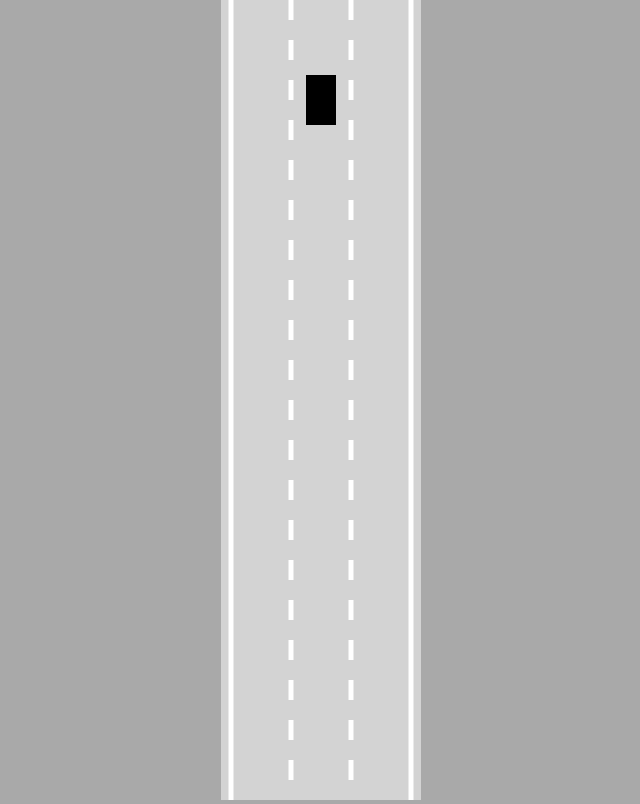
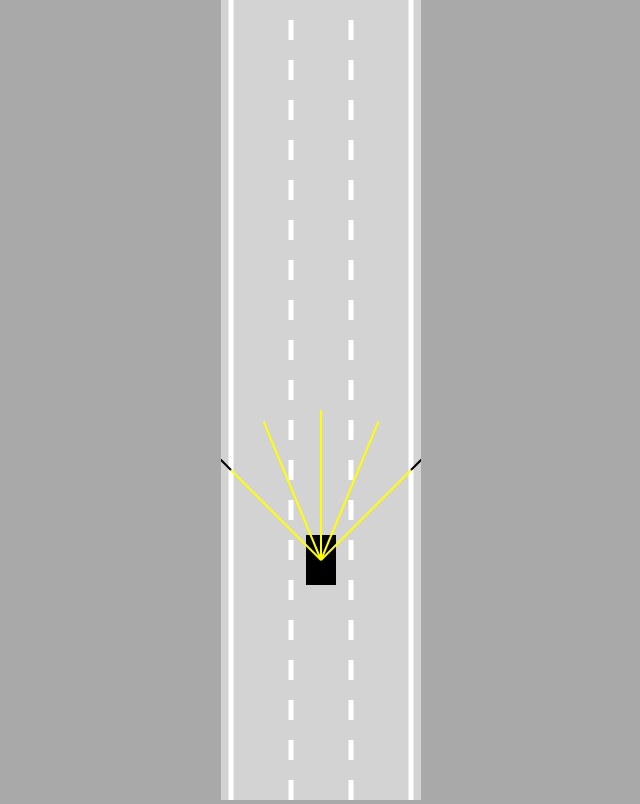
Before and after one commit to rickyalvedro/Self_Driving_Car_using_Javascript_showing_involvement_of_NeuralNetworks_and_MachineLearning, a plain HTML site: page Self_Driving_Car_Project/index.html in a window 1280 px wide. Shown: the whole page, without its empty margins (319-959 px from the left). Drawn offline with Linux system fonts and the light colour scheme.

Commit message:
Artificial Sensors are implemented

```diff
--- a/Self_Driving_Car_Project/car.js
+++ b/Self_Driving_Car_Project/car.js
@@ -1,53 +1,57 @@
 class Car{
     constructor(x,y,width,height){
-        this.x = x;
-        this.y = y;
-        this.width = width;
-        this.height = height;
+        this.x=x;
+        this.y=y;
+        this.width=width;
+        this.height=height;
 
-        this.speed = 0;
-        this.acceleration = 0.2;
-        this.maxSpeed = 3;
-        this.friction = 0.05;
-        this.angle = 0;
+        this.speed=0;
+        this.acceleration=0.2;
+        this.maxSpeed=3;
+        this.friction=0.05;
+        this.angle=0;
 
-        this.controls = new Controls();
+        this.sensor=new Sensor(this);
+        this.controls=new Controls();
     }
 
-    update(){
+    update(roadBorders){
         this.#move();
+        this.sensor.update(roadBorders);
     }
 
     #move(){
         if(this.controls.forward){
-            this.speed += this.acceleration;
+            this.speed+=this.acceleration;
         }
         if(this.controls.reverse){
-            this.speed -= this.acceleration;
+            this.speed-=this.acceleration;
         }
 
-        if(this.speed > this.maxSpeed){
-            this.speed = this.maxSpeed;
+        if(this.speed>this.maxSpeed){
+            this.speed=this.maxSpeed;
         }
-        if(this.speed < -this.maxSpeed/2){
-            this.speed = -this.maxSpeed/2;
+        if(this.speed<-this.maxSpeed/2){
+            this.speed=-this.maxSpeed/2;
         }
-        if(this.speed > 0){
-            this.speed -= this.friction;
+
+        if(this.speed>0){
+            this.speed-=this.friction;
         }
-        if(this.speed < 0){
-            this.speed += this.friction;
+        if(this.speed<0){
+            this.speed+=this.friction;
         }
-        if(Math.abs(this.speed) < this.friction){
-            this.speed = 0;
+        if(Math.abs(this.speed)<this.friction){
+            this.speed=0;
         }
+
         if(this.speed!=0){
-            const flip = this.speed>0?1:-1;
+            const flip=this.speed>0?1:-1;
             if(this.controls.left){
-                this.angle += 0.03*flip;
+                this.angle+=0.03*flip;
             }
             if(this.controls.right){
-                this.angle -= 0.03*flip;
+                this.angle-=0.03*flip;
             }
         }
 
@@ -70,5 +74,7 @@ class Car{
         ctx.fill();
 
         ctx.restore();
+
+        this.sensor.draw(ctx);
     }
 }
--- a/Self_Driving_Car_Project/index.html
+++ b/Self_Driving_Car_Project/index.html
@@ -8,6 +8,7 @@
 </head>
 <body>
     <canvas id="myCanvas"></canvas>
+    <script src="sensor.js"></script>
     <script src="utils.js"></script>
     <script src="road.js"></script>
     <script src="controls.js"></script>
--- a/Self_Driving_Car_Project/main.js
+++ b/Self_Driving_Car_Project/main.js
@@ -1,19 +1,23 @@
-const canvas = document.getElementById("myCanvas");
-canvas.height = window.innerHeight;
-canvas.width = 200;
+const canvas=document.getElementById("myCanvas");
+canvas.width=200;
 
 const ctx = canvas.getContext("2d");
-const road = new Road(canvas.width/2,canvas.width*0.9);
-const car = new Car(100,100,30,50);
-car.draw(ctx);
+const road=new Road(canvas.width/2,canvas.width*0.9);
+const car=new Car(road.getLaneCenter(1),100,30,50);
 
 animate();
 
 function animate(){
-    car.update();
+    car.update(road.borders);
 
-    canvas.height = window.innerHeight;
+    canvas.height=window.innerHeight;
+
+    ctx.save();
+    ctx.translate(0,-car.y+canvas.height*0.7);
+
     road.draw(ctx);
     car.draw(ctx);
+
+    ctx.restore();
     requestAnimationFrame(animate);
 }
--- a/Self_Driving_Car_Project/road.js
+++ b/Self_Driving_Car_Project/road.js
@@ -1,37 +1,56 @@
 class Road{
     constructor(x,width,laneCount=3){
-        this.x = x;
-        this.width = width;
-        this.laneCount = laneCount;
+        this.x=x;
+        this.width=width;
+        this.laneCount=laneCount;
 
-        this.left = x-width/2;
-        this.right = x+width/2;
+        this.left=x-width/2;
+        this.right=x+width/2;
 
-        const infinity = 1000000;
+        const infinity=1000000;
         this.top=-infinity;
         this.bottom=infinity;
+
+        const topLeft={x:this.left,y:this.top};
+        const topRight={x:this.right,y:this.top};
+        const bottomLeft={x:this.left,y:this.bottom};
+        const bottomRight={x:this.right,y:this.bottom};
+        this.borders=[
+            [topLeft,bottomLeft],
+            [topRight,bottomRight]
+        ];
+    }
+
+    getLaneCenter(laneIndex){
+        const laneWidth=this.width/this.laneCount;
+        return this.left+laneWidth/2+
+            Math.min(laneIndex,this.laneCount-1)*laneWidth;
     }
 
     draw(ctx){
-        ctx.lineWidth = 5;
+        ctx.lineWidth=5;
         ctx.strokeStyle="white";
 
-        for(let i=0; i<=this.laneCount; i++){
-            const x = lerp(
+        for(let i=1;i<=this.laneCount-1;i++){
+            const x=lerp(
                 this.left,
                 this.right,
                 i/this.laneCount
             );
-            if(i>0 && i<this.laneCount){
-                ctx.setLineDash([20,20]);
-            }else{
-                ctx.setLineDash([]);
-            }
+
+            ctx.setLineDash([20,20]);
             ctx.beginPath();
             ctx.moveTo(x,this.top);
             ctx.lineTo(x,this.bottom);
             ctx.stroke();
+        }
 
-        }
+        ctx.setLineDash([]);
+        this.borders.forEach(border=>{
+            ctx.beginPath();
+            ctx.moveTo(border[0].x,border[0].y);
+            ctx.lineTo(border[1].x,border[1].y);
+            ctx.stroke();
+        });
     }
 }
--- /dev/null
+++ b/Self_Driving_Car_Project/sensor.js
@@ -0,0 +1,100 @@
+class Sensor{
+    constructor(car){
+        this.car=car;
+        this.rayCount=5;
+        this.rayLength=150;
+        this.raySpread=Math.PI/2;
+
+        this.rays=[];
+        this.readings=[];
+    }
+
+    update(roadBorders){
+        this.#castRays();
+        this.readings=[];
+        for(let i=0;i<this.rays.length;i++){
+            this.readings.push(
+                this.#getReading(this.rays[i],roadBorders)
+            );
+        }
+    }
+
+    #getReading(ray,roadBorders){
+        let touches=[];
+
+        for(let i=0;i<roadBorders.length;i++){
+            const touch=getIntersection(
+                ray[0],
+                ray[1],
+                roadBorders[i][0],
+                roadBorders[i][1]
+            );
+            if(touch){
+                touches.push(touch);
+            }
+        }
+
+        if(touches.length==0){
+            return null;
+        }else{
+            const offsets=touches.map(e=>e.offset);
+            const minOffset=Math.min(...offsets);
+            return touches.find(e=>e.offset==minOffset);
+        }
+    }
+
+    #castRays(){
+        this.rays=[];
+        for(let i=0;i<this.rayCount;i++){
+            const rayAngle=lerp(
+                this.raySpread/2,
+                -this.raySpread/2,
+                this.rayCount==1?0.5:i/(this.rayCount-1)
+            )+this.car.angle;
+
+            const start={x:this.car.x, y:this.car.y};
+            const end={
+                x:this.car.x-
+                    Math.sin(rayAngle)*this.rayLength,
+                y:this.car.y-
+                    Math.cos(rayAngle)*this.rayLength
+            };
+            this.rays.push([start,end]);
+        }
+    }
+
+    draw(ctx){
+        for(let i=0;i<this.rayCount;i++){
+            let end=this.rays[i][1];
+            if(this.readings[i]){
+                end=this.readings[i];
+            }
+
+            ctx.beginPath();
+            ctx.lineWidth=2;
+            ctx.strokeStyle="yellow";
+            ctx.moveTo(
+                this.rays[i][0].x,
+                this.rays[i][0].y
+            );
+            ctx.lineTo(
+                end.x,
+                end.y
+            );
+            ctx.stroke();
+
+            ctx.beginPath();
+            ctx.lineWidth=2;
+            ctx.strokeStyle="black";
+            ctx.moveTo(
+                this.rays[i][1].x,
+                this.rays[i][1].y
+            );
+            ctx.lineTo(
+                end.x,
+                end.y
+            );
+            ctx.stroke();
+        }
+    }
+}
--- a/Self_Driving_Car_Project/utils.js
+++ b/Self_Driving_Car_Project/utils.js
@@ -1,3 +1,23 @@
 function lerp(A,B,t){
     return A+(B-A)*t;
 }
+
+function getIntersection(A,B,C,D){
+    const tTop=(D.x-C.x)*(A.y-C.y)-(D.y-C.y)*(A.x-C.x);
+    const uTop=(C.y-A.y)*(A.x-B.x)-(C.x-A.x)*(A.y-B.y);
+    const bottom=(D.y-C.y)*(B.x-A.x)-(D.x-C.x)*(B.y-A.y);
+
+    if(bottom!=0){
+        const t=tTop/bottom;
+        const u=uTop/bottom;
+        if(t>=0 && t<=1 && u>=0 && u<=1){
+            return {
+                x:lerp(A.x,B.x,t),
+                y:lerp(A.y,B.y,t),
+                offset:t
+            }
+        }
+    }
+
+    return null;
+}
```
